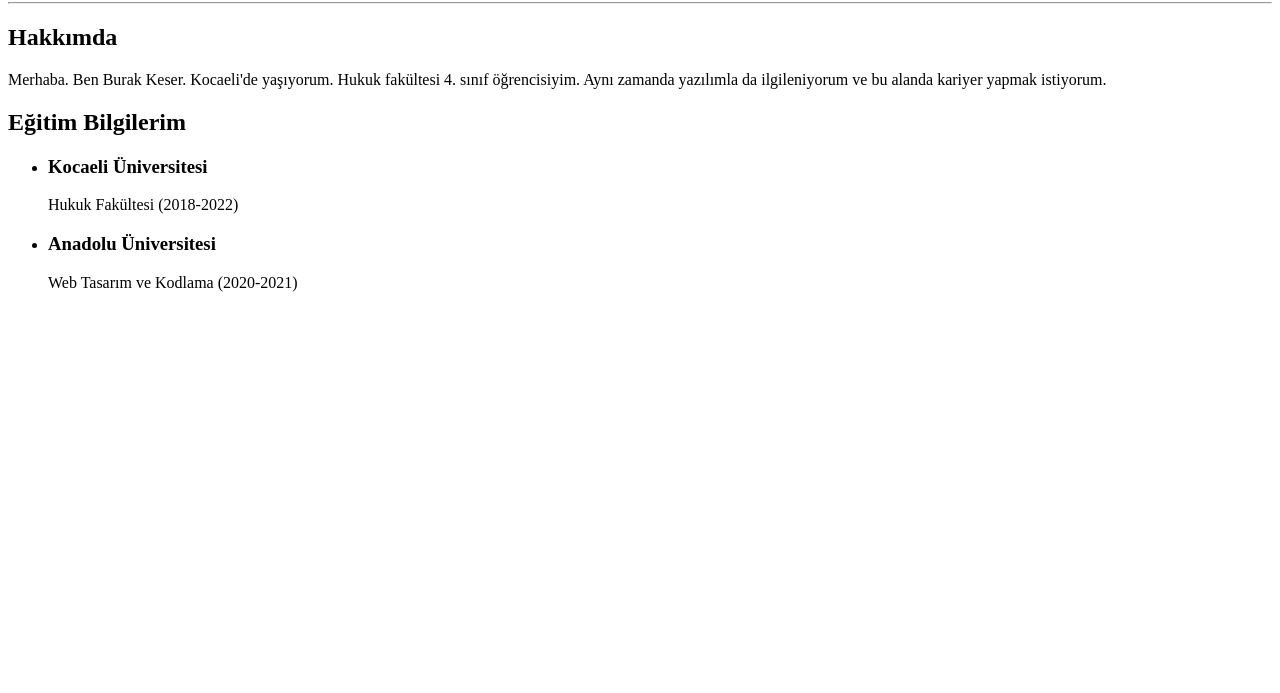
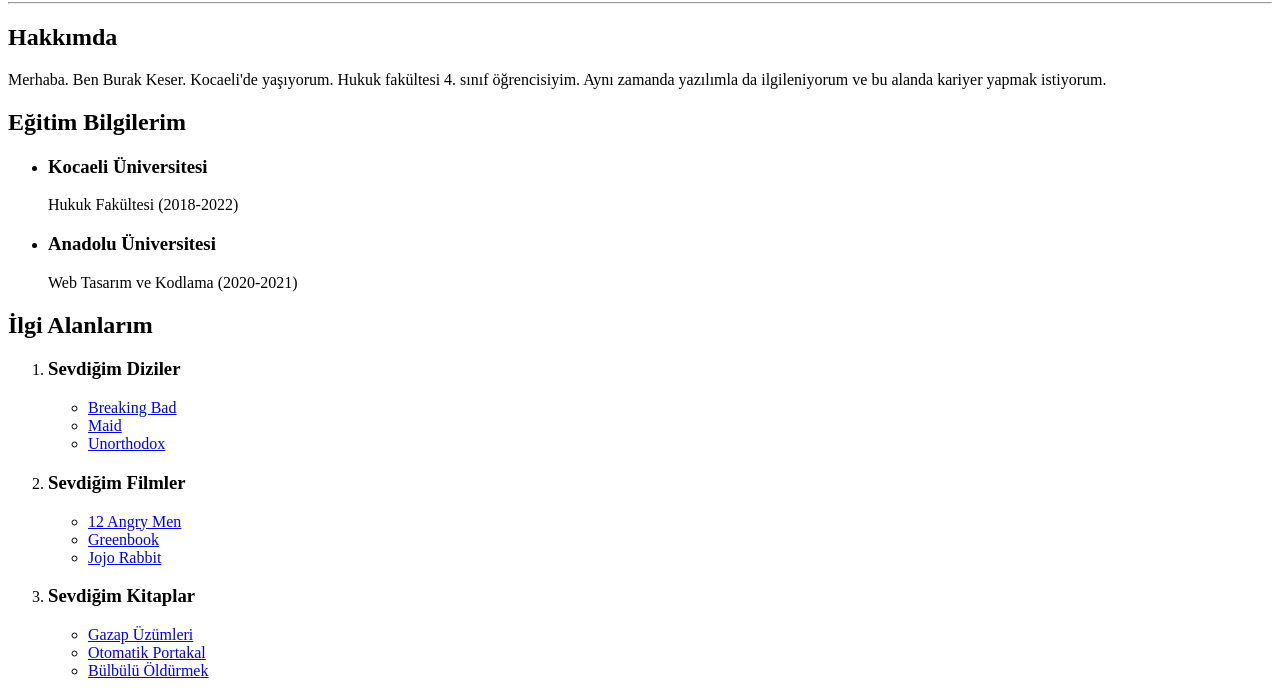
Before and after one commit to burakkeser/html-odev, a plain HTML site: page index.html in a window 1280 px wide. Shown: the part 78-771 px from the top of the page. Drawn offline with Linux system fonts and the light colour scheme.

Commit message:
2. odev kapsaminda degisiklikler yapildi.

```diff
--- a/index.html
+++ b/index.html
@@ -26,6 +26,32 @@
         </li>
     </ul>
 
+    <h2>İlgi Alanlarım</h2>
+    <ol>
+        <li><h3>Sevdiğim Diziler</h3></li>
+            <ul>
+                <li><a href="https://www.imdb.com/title/tt0903747/" target="_blank">Breaking Bad</a></li>
+                <li><a href="https://www.imdb.com/title/tt11337908/" target="_blank">Maid</a></li>
+                <li><a href="https://www.imdb.com/title/tt9815454/" target="_blank">Unorthodox</a></li>
+            </ul>
+
+       <li><h3>Sevdiğim Filmler</h3></li>
+            <ul>
+                <li><a href="https://www.imdb.com/title/tt0050083/" target="_blank">12 Angry Men</a></li>
+                <li><a href="https://www.imdb.com/title/tt6966692/" target="_blank">Greenbook</a></li>
+                <li><a href="https://www.imdb.com/title/tt2584384/" target="_blank">Jojo Rabbit</a></li>
+            </ul>
+
+        <li><h3>Sevdiğim Kitaplar</h3></li>
+            <ul>
+                <li><a href="https://www.goodreads.com/review/show/350328725" target="_blank">Gazap Üzümleri</a></li>
+                <li><a href="https://www.goodreads.com/book/show/55990964-otomatik-portakal-anthony-burgess--t-rk-e" target="_blank">Otomatik Portakal</a></li>
+                <li><a href="https://www.goodreads.com/book/show/23264557-b-lb-l-ld-rmek?ac=1&from_search=true&qid=UZPUGEh7cC&rank=1" target="_blank">Bülbülü Öldürmek</a></li>
+            </ul>
+    </ol>
+
+    <img src="https://i.dr.com.tr/cache/600x600-0/originals/0001806049001-1.jpg" alt="otomatik-portakal-kitap-resmi" title="OTOMATIK PORTAKAL">
+
     <!-- BURADA BİTİYOR. -->
 
 </body>
```
